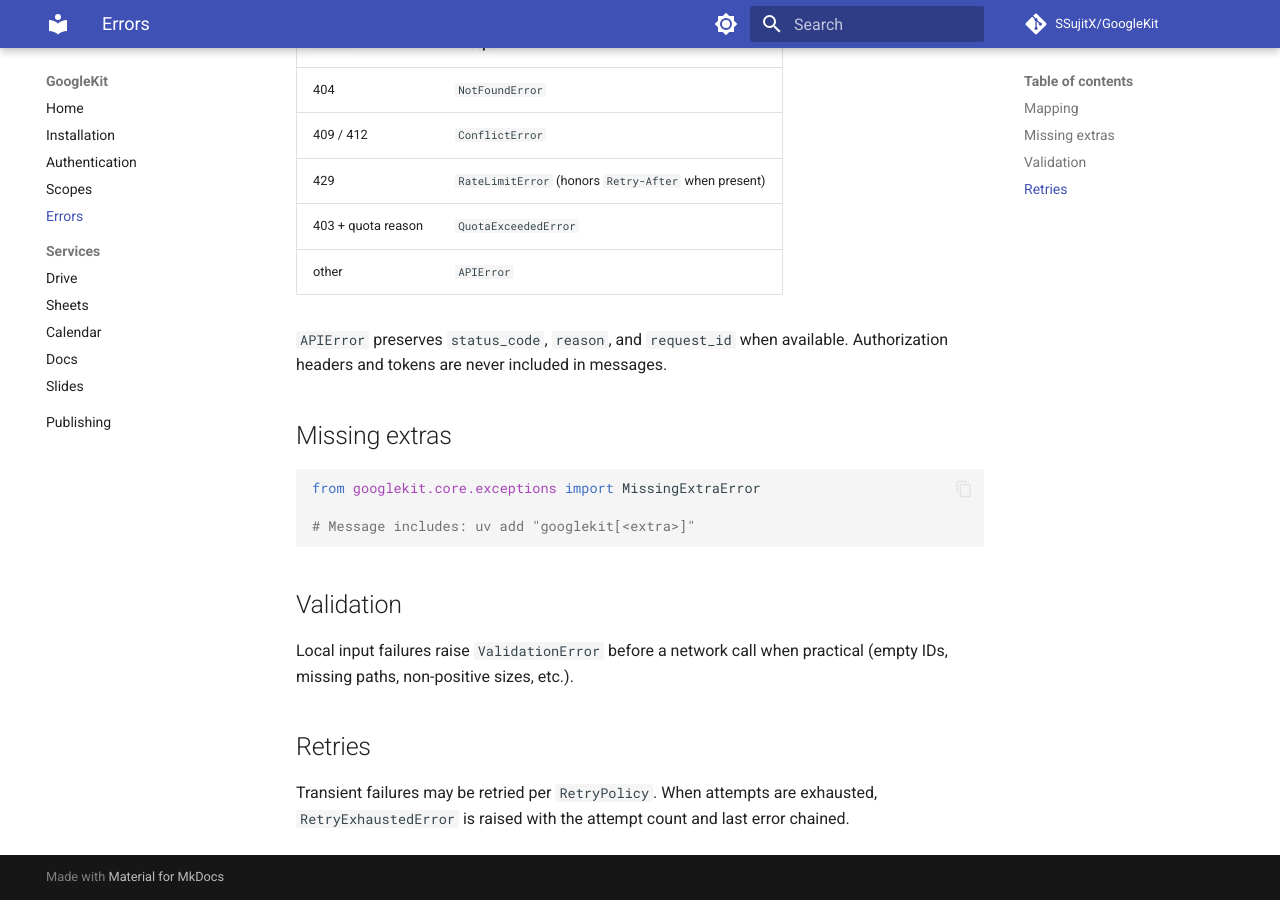
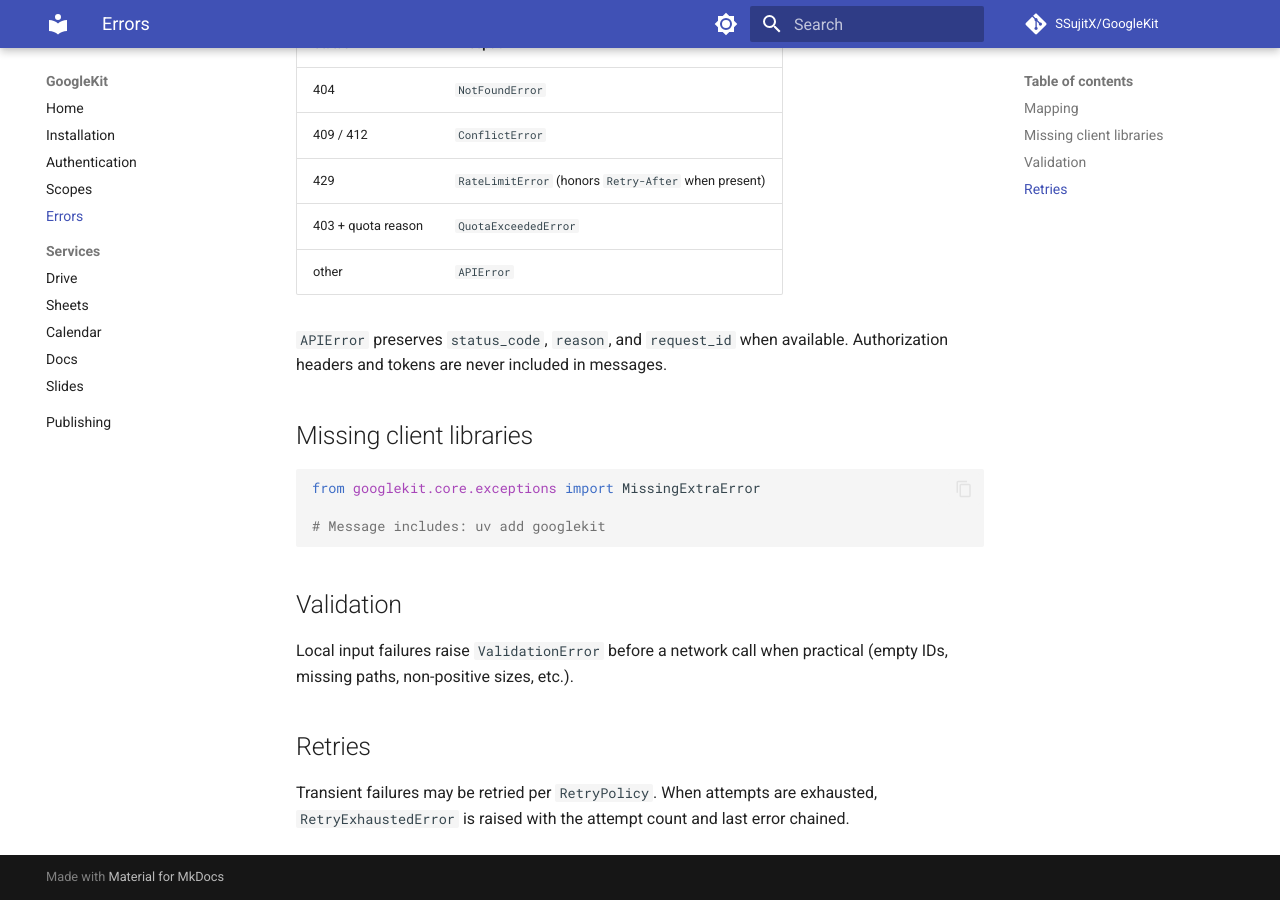
Before and after one commit to SSujitX/GoogleKit, an MkDocs documentation site: the page built from docs/errors.md, in a window 1280 px wide and 900 px high, scrolled down 639 px. Built offline with MkDocs 1.6.1 and Material for MkDocs 9.7.7, drawn with Linux system fonts in a browser that asks for light colours; comment, search, counter and statistics services are not loaded.

Commit message:
docs: Update error documentation to rename section from 'Missing extras' to 'Missing client libraries' for clarity

````diff
--- a/docs/errors.md
+++ b/docs/errors.md
@@ -35,12 +35,12 @@ HTTP/API failures from `googleapiclient` are mapped by `map_http_error`:
 `APIError` preserves `status_code`, `reason`, and `request_id` when available.
 Authorization headers and tokens are never included in messages.
 
-## Missing extras
+## Missing client libraries
 
 ```python
 from googlekit.core.exceptions import MissingExtraError
 
-# Message includes: uv add "googlekit[<extra>]"
+# Message includes: uv add googlekit
 ```
 
 ## Validation
````
